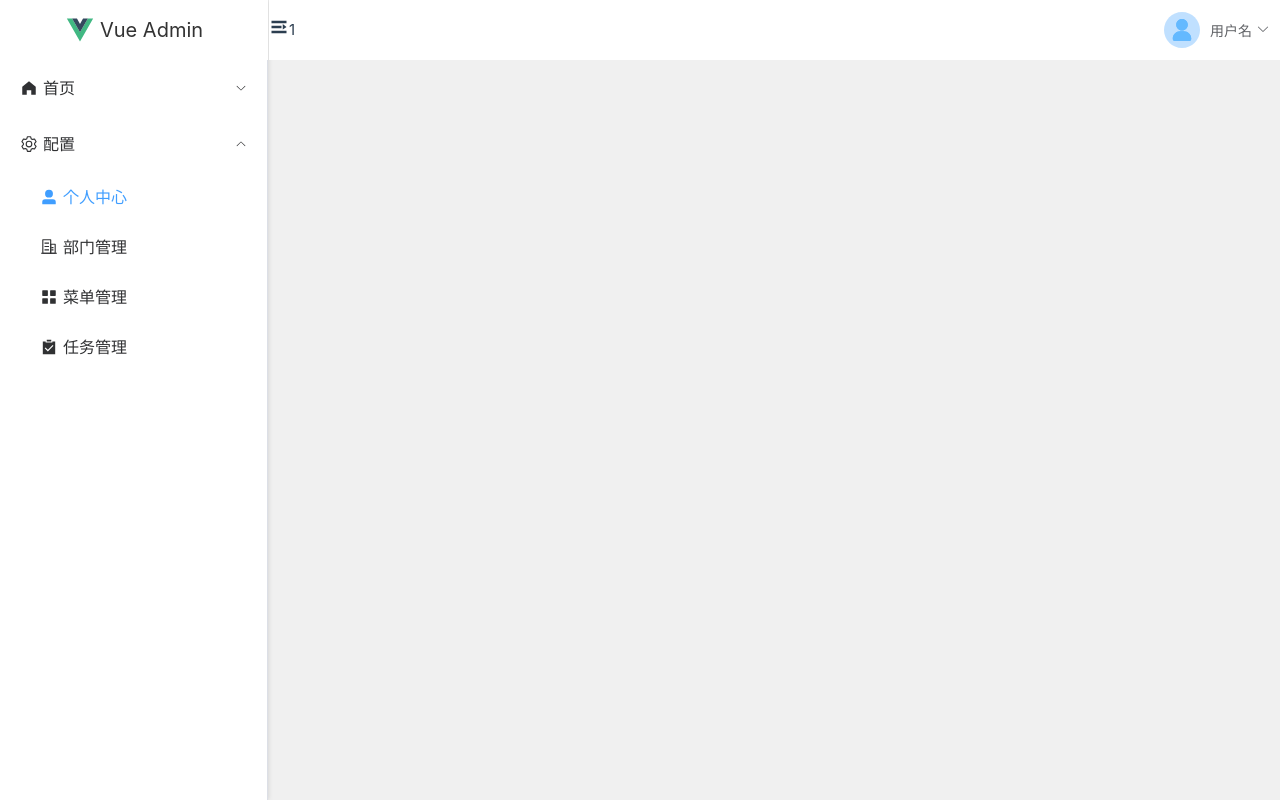
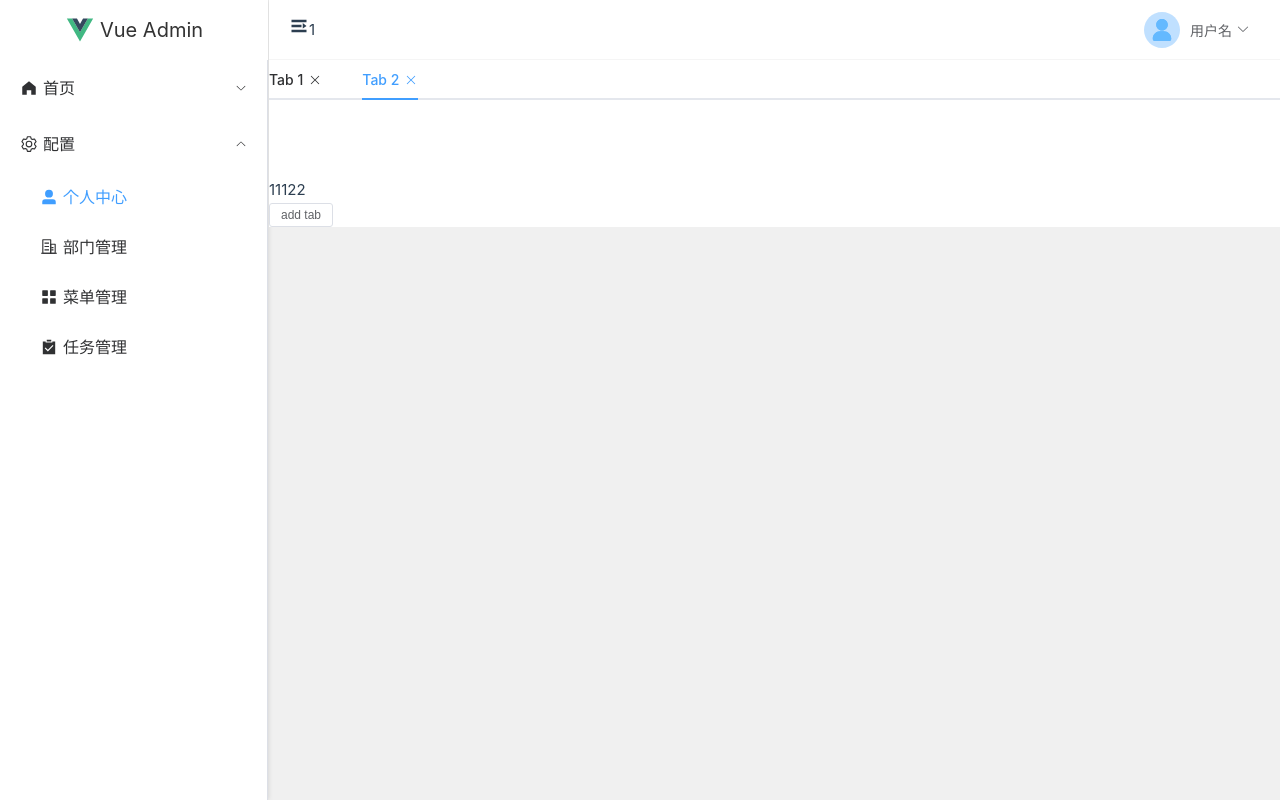
Before and after one commit to ykshang/vueDemo, a Vue app in the folder demo/: page / in a window 1280 px wide. Built offline with nearby package versions, Linux system fonts and the light colour scheme; no server answers.

Commit message:
feat: 路由跳转

```diff
--- a/demo/src/types/menu.d.ts
+++ b/demo/src/types/menu.d.ts
@@ -5,5 +5,5 @@ export interface OperationMenu {
   subMenu?: OperationMenuItem[]
 }
 export interface OperationMenuItem extends OperationMenu {
-  router?: string
+  path?: string
 }
--- a/demo/src/views/Layout/Aside/Aside.vue
+++ b/demo/src/views/Layout/Aside/Aside.vue
@@ -23,12 +23,13 @@ import { ref } from 'vue'
 import emitter from '@/util/emitter'
 import menuData from './menu-data'
 import type { OperationMenuItem } from '@/types/menu'
+import router from '@/router'
 defineOptions({
   name: 'AsideLayout',
 })
 
 function handleClick(menu2: OperationMenuItem) {
-  console.log(menu2);
+  router.push(menu2.path as string);
 }
 const isCollapse = ref(false);
 // 监听菜单展开关闭事件
--- a/demo/src/views/Layout/Aside/menu-data.ts
+++ b/demo/src/views/Layout/Aside/menu-data.ts
@@ -19,11 +19,13 @@ export default <OperationMenu[]>[
         index: '1-1',
         title: '首页',
         icon: HomeFilled,
+        path: '/',
       },
       {
         index: '1-2',
         title: '看板',
         icon: DataAnalysis,
+        path: '/about',
       },
     ],
   },
@@ -36,16 +38,19 @@ export default <OperationMenu[]>[
         index: '2-1',
         title: '个人中心',
         icon: UserFilled,
+        path: '/AttrView',
       },
       {
         index: '2-2',
         title: '部门管理',
         icon: OfficeBuilding,
+        path: '/refs',
       },
       {
         index: '2-3',
         title: '菜单管理',
         icon: Menu,
+        path: '/inject',
       },
       {
         index: '2-4',
--- a/demo/src/views/Layout/Header/Header.vue
+++ b/demo/src/views/Layout/Header/Header.vue
@@ -1,5 +1,4 @@
 <template>
-  <el-header class="header">
   <span @click="clickExpand">
     <Expand v-if="isExpandFlag" class="expand_btn"></Expand>
     <Fold v-else class="expand_btn"></Fold>
@@ -7,7 +6,6 @@
   <div class="flex-1">1</div>
   <!-- <TogglerTheme></TogglerTheme> -->
   <UserAvatar></UserAvatar>
-  </el-header>
 </template>
 
 <script setup lang="ts">
--- a/demo/src/views/Layout/Home.vue
+++ b/demo/src/views/Layout/Home.vue
@@ -7,7 +7,7 @@
       <el-header class="header">
         <HeaderLayout></HeaderLayout>
       </el-header>
-      <el-main>
+      <el-main class="main">
         <MainLayout></MainLayout>
       </el-main>
     </el-container>
@@ -43,6 +43,12 @@ onMounted(async () => {
   box-shadow: 0 0 5px rgba(0, 0, 0, 0.15);
 }
 .header {
+  background: #fff;
+  display: flex;
+  align-items: center;
+  border-bottom: 1px solid #f5f5f5;
+}
+.main {
   padding: 0;
 }
 </style>
--- a/demo/src/views/Layout/Main/Main.vue
+++ b/demo/src/views/Layout/Main/Main.vue
@@ -1,9 +1,79 @@
 <template>
-  <RouterView></RouterView>
+  <div class="tab-pane">
+    <el-tabs v-model="editableTabsValue" class="demo-tabs" closable @tab-remove="removeTab">
+      <el-tab-pane v-for="item in editableTabs" :key="item.name" :label="item.title" :name="item.name">
+      </el-tab-pane>
+    </el-tabs>
+    <RouterView></RouterView>
+    <div>11122</div>
+    <div style="margin-bottom: 20px">
+      <el-button size="small" @click="addTab(editableTabsValue)">
+        add tab
+      </el-button>
+    </div>
+  </div>
 </template>
 
-<script setup lang="ts">
+<script lang="ts" setup>
+import { ref } from 'vue'
+import type { TabPaneName } from 'element-plus'
 defineOptions({
   name: 'MainView',
 })
+
+let tabIndex = 2
+const editableTabsValue = ref('2')
+const editableTabs = ref([
+  {
+    title: 'Tab 1',
+    name: '1',
+    content: 'Tab 1 content',
+  },
+  {
+    title: 'Tab 2',
+    name: '2',
+    content: 'Tab 2 content',
+  },
+])
+
+const addTab = (targetName: string) => {
+  console.log('targetName', targetName)
+  const newTabName = `${++tabIndex}`
+  editableTabs.value.push({
+    title: 'New Tab',
+    name: newTabName,
+    content: 'New Tab content',
+  })
+  editableTabsValue.value = newTabName
+}
+const removeTab = (targetName: TabPaneName) => {
+  const tabs = editableTabs.value
+  let activeName = editableTabsValue.value
+  if (activeName === targetName) {
+    tabs.forEach((tab, index) => {
+      if (tab.name === targetName) {
+        const nextTab = tabs[index + 1] || tabs[index - 1]
+        if (nextTab) {
+          activeName = nextTab.name
+        }
+      }
+    })
+  }
+
+  editableTabsValue.value = activeName
+  editableTabs.value = tabs.filter((tab) => tab.name !== targetName)
+}
 </script>
+
+<style>
+.tab-pane {
+  background: #fff;
+}
+
+.demo-tabs>.el-tabs__content {
+  padding: 32px;
+  color: #6b778c;
+  font-size: 32px;
+  font-weight: 600;
+}
+</style>
```
Also changed, not shown: demo/src/views/Layout/TabPane.vue (deleted, +0 -77 lines). Lines whose indentation alone changed are shown as unchanged.
